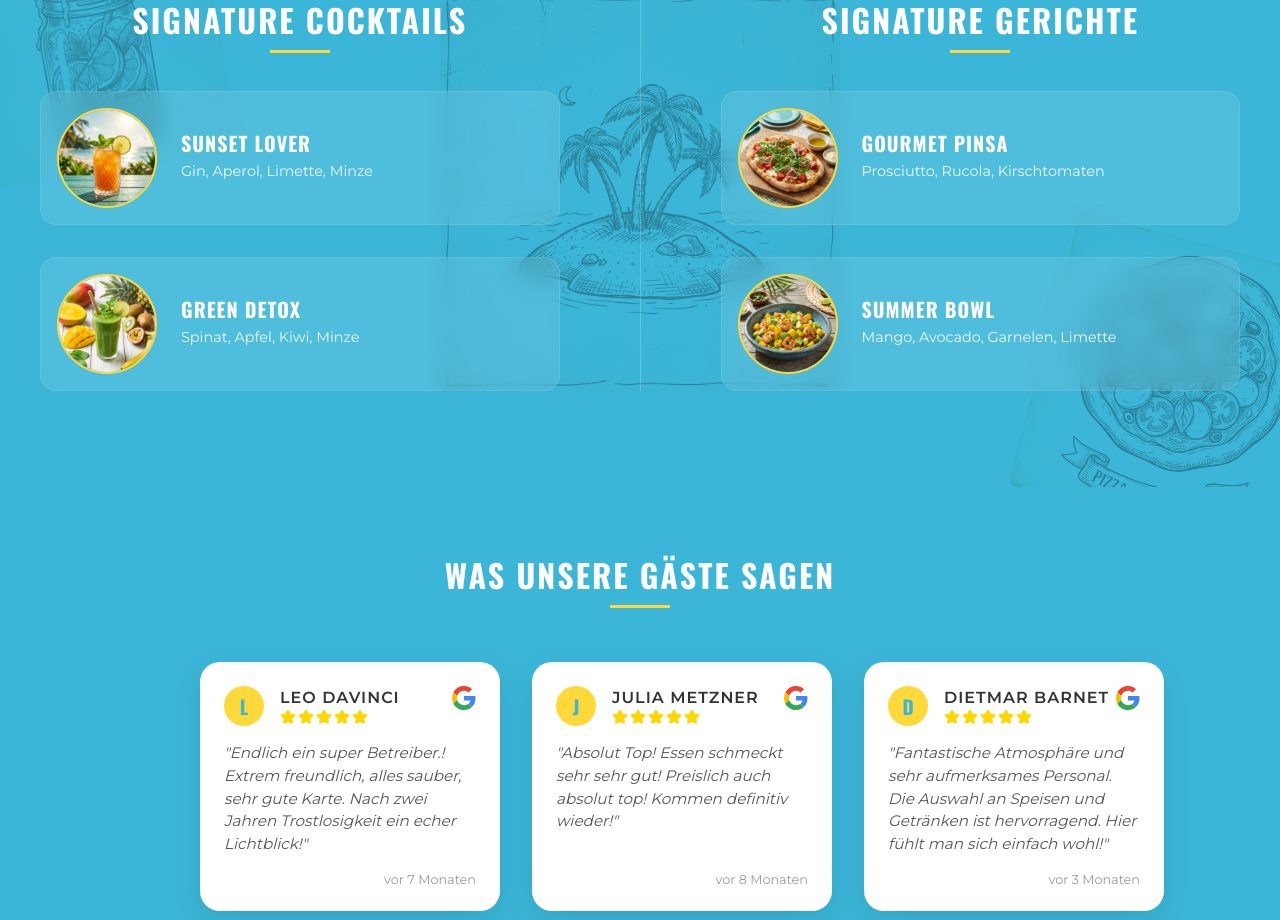
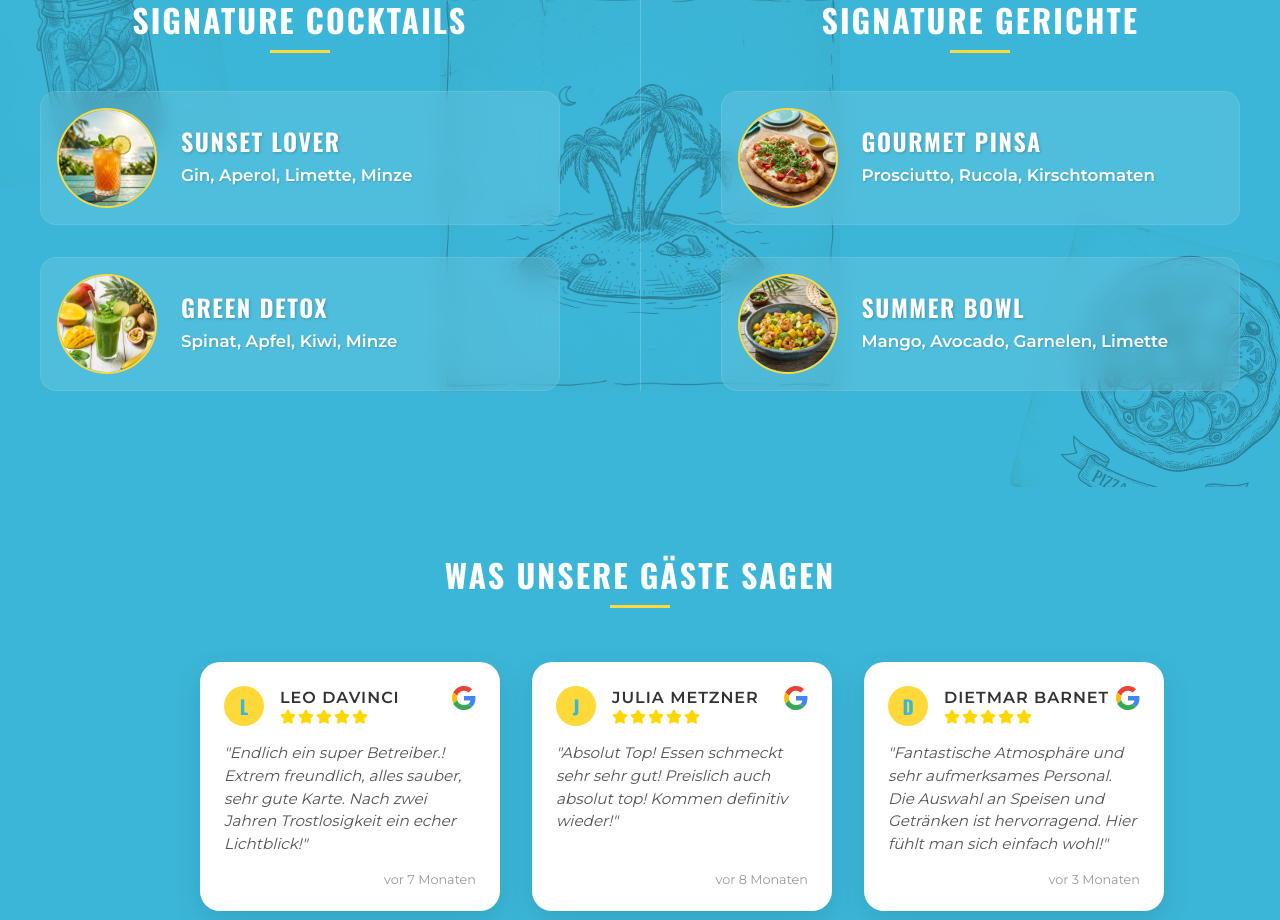
Before and after one commit to Fuser2k/lumacafe-live, a React (Vite) app: page / in a window 1280 px wide. Shown: the part 1700-2620 px from the top of the page. Built offline with nearby package versions, Linux system fonts and the light colour scheme; no server answers.

Commit message:
Make signature items text bolder and larger for readability

```diff
--- a/src/components/Signatures.css
+++ b/src/components/Signatures.css
@@ -99,16 +99,27 @@
 
 .card-details h4 {
     font-family: var(--font-heading);
-    font-size: 1.25rem;
-    margin-bottom: 0.25rem;
-    letter-spacing: 1px;
+    font-size: 1.5rem;
+    /* Increased size */
+    font-weight: 800;
+    /* Made it much bolder */
+    margin-bottom: 0.35rem;
+    letter-spacing: 1.5px;
+    text-shadow: 1px 1px 3px rgba(0, 0, 0, 0.2);
+    /* Helps contrast */
 }
 
 .card-details p {
     font-family: var(--font-body);
-    font-size: 0.9rem;
-    opacity: 0.9;
+    font-size: 1.05rem;
+    /* Increased size */
+    font-weight: 600;
+    /* Bolder text */
+    opacity: 1;
+    /* Removed transparency */
     margin-bottom: 0.5rem;
+    text-shadow: 1px 1px 2px rgba(0, 0, 0, 0.15);
+    /* Helps contrast */
 }
 
 .card-details .price {
```
